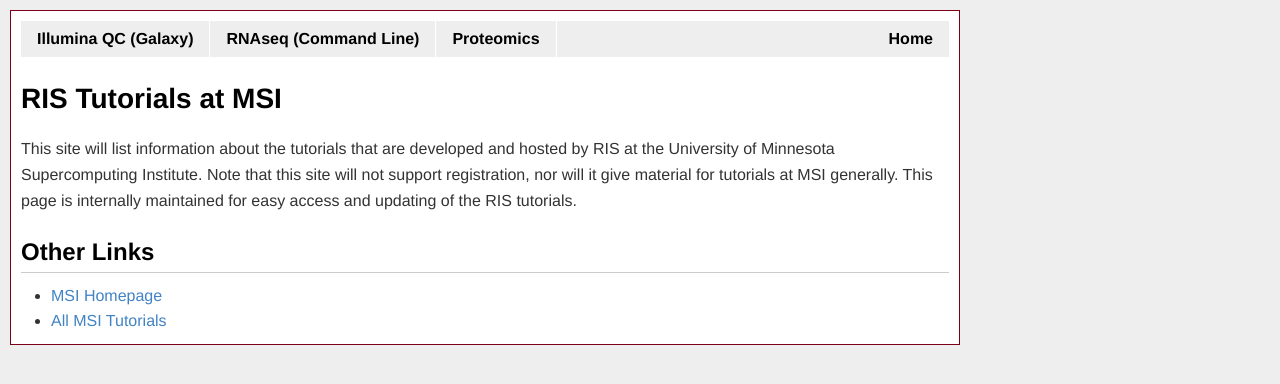
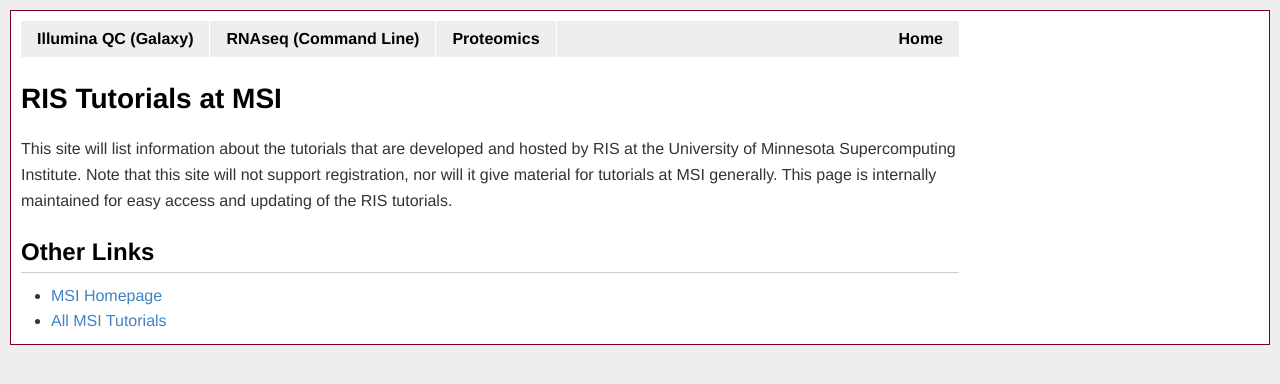
Before and after one commit to msi-ris/Tutorials, a Jekyll site: the page built from index.html, in a window 1280 px wide. Shown: the top 384 px of the page. Built offline with Jekyll 4.4.1, drawn with Linux system fonts in a browser that asks for light colours.

Commit message:
Update layout

```diff
--- a/css/main.css
+++ b/css/main.css
@@ -14,10 +14,11 @@ body {
     display:block;
     top:10px;
     left:10px;
-    margin-right:320px;
+    margin-right:10px;
     margin-bottom:10px;
     min-width:620px;
     padding:10px;
+    padding-right:310px;
     border:1px solid #7a0019;
     background-color:#fff;
 }
```
